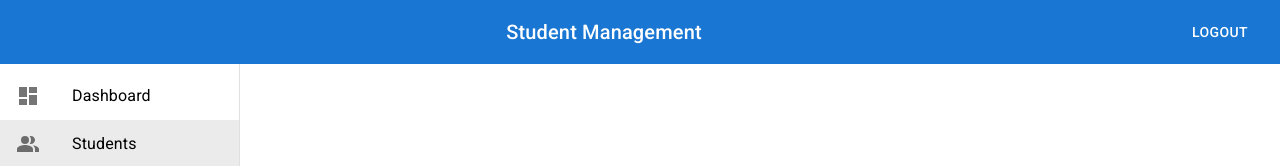
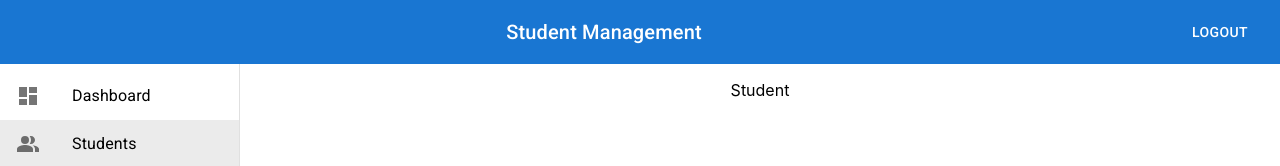
Before and after one commit to anhtudo97/redux-saga-rtk-ryu, a React (Create React App) app: page /admin/students in a window 1280 px wide. Shown: the top 166 px of the page. Built offline with nearby package versions, Linux system fonts and the light colour scheme; no server answers; sample sign-in values are in the browser's storage.

Commit message:
feat(update): UI

```diff
--- a/src/components/Layout/Admin.tsx
+++ b/src/components/Layout/Admin.tsx
@@ -2,8 +2,8 @@ import { makeStyles } from '@mui/styles';
 import { createTheme } from '@mui/material/styles';
 import Box from '@mui/material/Box';
 import { Header, Sidebar } from 'components/Common';
-// import Dashboard from 'features/dashboard';
-// import StudentFeature from 'features/student';
+import Dashboard from 'features/dashboard';
+import Student from 'features/student';
 import * as React from 'react';
 import { Route, Switch } from 'react-router-dom';
 
@@ -49,9 +49,13 @@ export function AdminLayout() {
 
       <Box className={classes.main}>
         <Switch>
-          {/* <Route path="/admin/dashboard"><Dashboard /></Route> */}
+          <Route path="/admin/dashboard">
+            <Dashboard />
+          </Route>
 
-          <Route path="/admin/students">{/* <StudentFeature /> */}</Route>
+          <Route path="/admin/students">
+            <Student />
+          </Route>
         </Switch>
       </Box>
     </Box>
--- a/src/features/auth/authSaga.ts
+++ b/src/features/auth/authSaga.ts
@@ -16,7 +16,7 @@ function* handleLogin(payload: LoginPayload) {
     );
 
     // redirect to admin page
-    yield put(push('/admin'));
+    yield put(push('/admin/dashboard'));
   } catch (error) {
     yield put(authActions.loginFailed(error.message));
   }
--- /dev/null
+++ b/src/features/dashboard/index.tsx
@@ -0,0 +1,5 @@
+import React from 'react';
+
+export default function Dashboard() {
+  return <div>Dashboard</div>;
+}
--- /dev/null
+++ b/src/features/student/index.tsx
@@ -0,0 +1,5 @@
+import React from 'react';
+
+export default function Student() {
+  return <div>Student</div>;
+}
```
